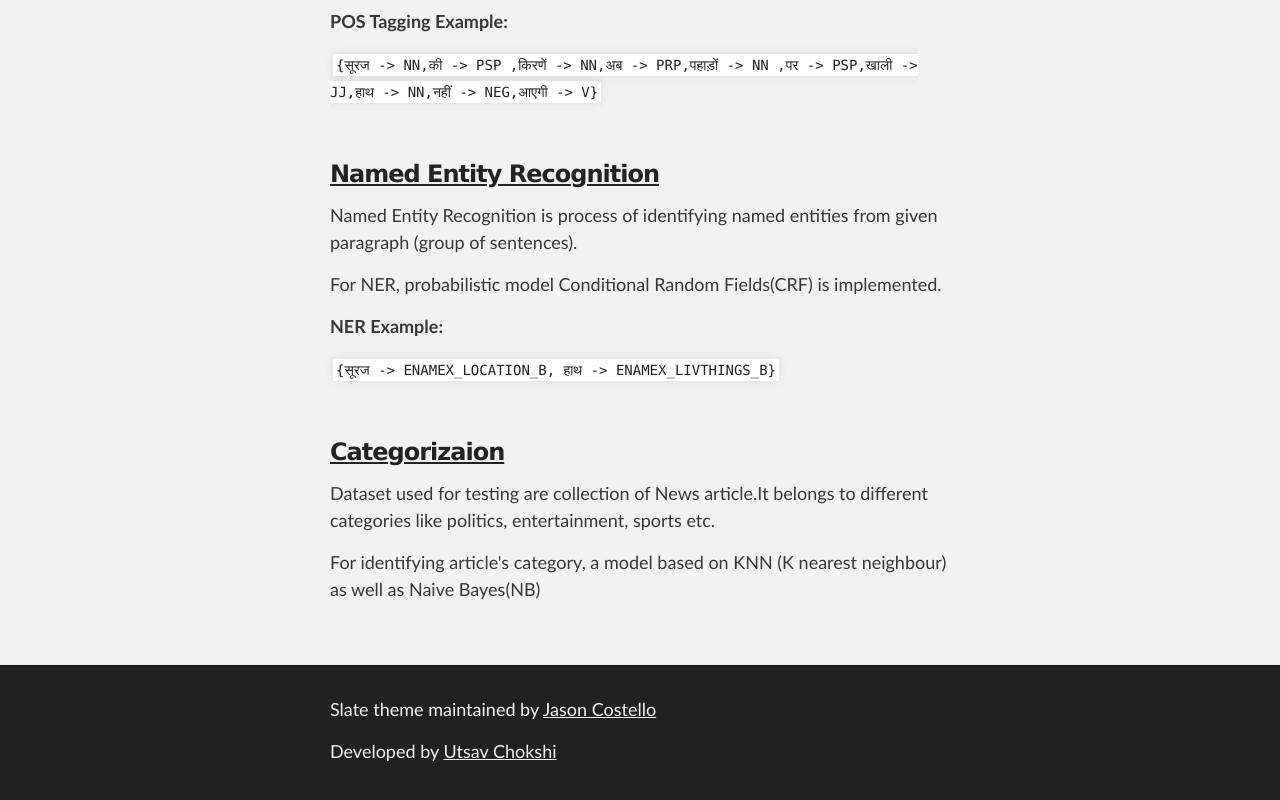
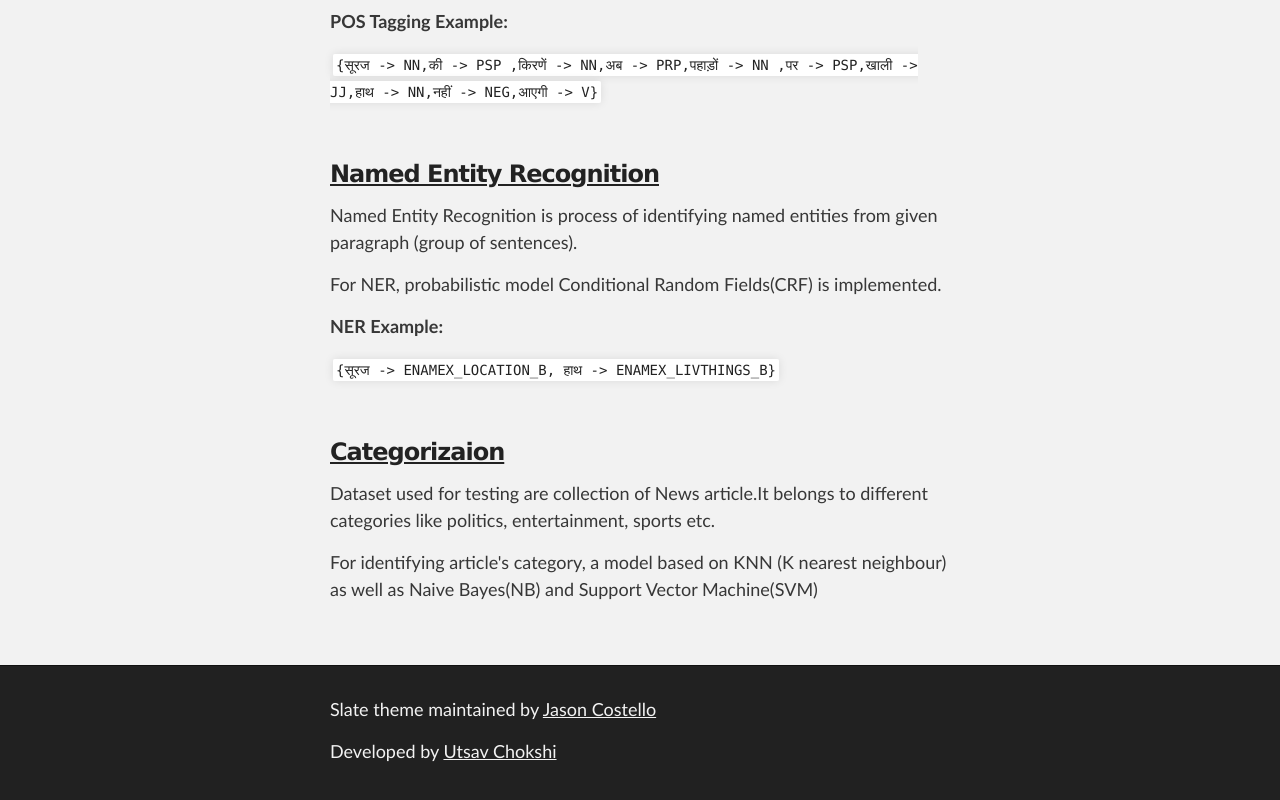
Before and after one commit to arushidogra/IRE_MajorProject, a plain HTML site: page index.html in a window 1280 px wide. Shown: the part 2915-3715 px from the top of the page. Drawn offline with Linux system fonts and the light colour scheme.

Commit message:
Update index.html

```diff
--- a/index.html
+++ b/index.html
@@ -103,7 +103,7 @@
 	<br/>
 
 	<h3><u>Categorizaion</u></h3>
-	<p>Dataset used for testing are collection of News article.It belongs to different categories like politics, entertainment, sports etc. 	<p>For identifying article's category, a model based on KNN (K nearest neighbour) as well as Naive Bayes(NB) </p>
+	<p>Dataset used for testing are collection of News article.It belongs to different categories like politics, entertainment, sports etc. 	<p>For identifying article's category, a model based on KNN (K nearest neighbour) as well as Naive Bayes(NB) and Support Vector Machine(SVM) </p>
 	<br/>
 
       </section>
```
